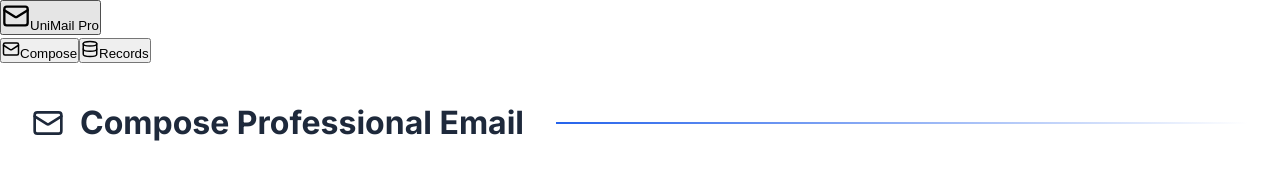
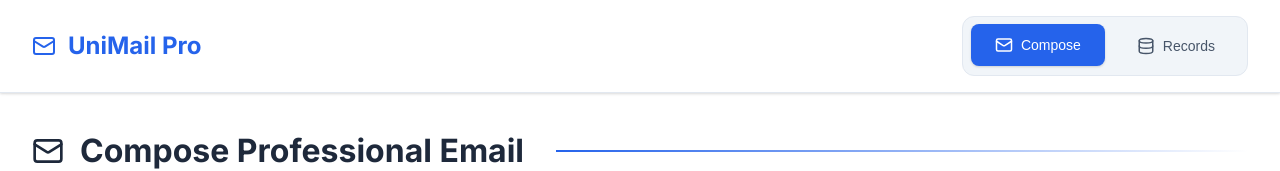
Before and after one commit to Hrishikesh-Gavai/UniMail-Pro, a React (Create React App) app: page / in a window 1280 px wide. Shown: the top 171 px of the page. Built offline with nearby package versions, Linux system fonts and the light colour scheme; no server answers.

Commit message:
Update Header.js

```diff
--- a/src/components/Header.js
+++ b/src/components/Header.js
@@ -6,66 +6,42 @@ const Header = ({ currentPage, setCurrentPage }) => {
     window.scrollTo({ top: 0, behavior: 'smooth' });
   };
 
-  const handleNavigation = (page) => {
-    setCurrentPage(page);
+  const handleLogoClick = () => {
+    setCurrentPage('compose');
     scrollToTop();
   };
 
-  const handleLogoClick = () => {
-    handleNavigation('compose');
-  };
+  return (
+    <header className="header">
+      <div className="header-content">
+        <a className="logo" onClick={handleLogoClick} style={{ cursor: 'pointer' }}>
+          <Mail size={24} />
+          UniMail Pro
+        </a>
 
-  const navItems = [
-    {
-      id: 'compose',
-      label: 'Compose',
-      icon: Mail,
-    },
-    {
-      id: 'records',
-      label: 'Records',
-      icon: Database,
-    },
-  ];
-
-  return (
-    <header className="bg-white shadow-sm border-b border-gray-200 sticky top-0 z-50">
-      <div className="max-w-7xl mx-auto px-4 sm:px-6 lg:px-8">
-        <div className="flex justify-between items-center h-16">
-          {/* Logo */}
+        <div style={{ display: 'flex', alignItems: 'center', gap: '1rem' }}>
+          <div className="nav-tabs">
             <button
-            onClick={handleLogoClick}
-            className="flex items-center space-x-2 text-indigo-600 hover:text-indigo-700 transition-colors duration-200 font-semibold text-lg focus:outline-none focus:ring-2 focus:ring-indigo-500 focus:ring-offset-2 rounded-lg px-2 py-1"
+              className={`nav-tab ${currentPage === 'compose' ? 'active' : ''}`}
+              onClick={() => {
+                setCurrentPage('compose');
+                scrollToTop();
+              }}
             >
-            <Mail size={28} className="flex-shrink-0" />
-            <span className="hidden sm:inline">UniMail Pro</span>
+              <Mail size={18} />
+              Compose
             </button>
-
-          {/* Navigation */}
-          <nav className="flex items-center space-x-1">
-            {navItems.map((item) => {
-              const Icon = item.icon;
-              const isActive = currentPage === item.id;
-
-              return (
             <button
-                  key={item.id}
-                  onClick={() => handleNavigation(item.id)}
-                  className={`
-                    flex items-center space-x-2 px-4 py-2 rounded-lg text-sm font-medium transition-all duration-200
-                    ${isActive
-                      ? 'bg-indigo-50 text-indigo-700 border border-indigo-200 shadow-sm'
-                      : 'text-gray-600 hover:text-gray-900 hover:bg-gray-50 border border-transparent'
-                    }
-                    focus:outline-none focus:ring-2 focus:ring-indigo-500 focus:ring-offset-2
-                  `}
+              className={`nav-tab ${currentPage === 'records' ? 'active' : ''}`}
+              onClick={() => {
+                setCurrentPage('records');
+                scrollToTop();
+              }}
             >
-                  <Icon size={18} className="flex-shrink-0" />
-                  <span>{item.label}</span>
+              <Database size={18} />
+              Records
             </button>
-              );
-            })}
-          </nav>
+          </div>
         </div>
       </div>
     </header>
```
Lines whose indentation alone changed are shown as unchanged.
